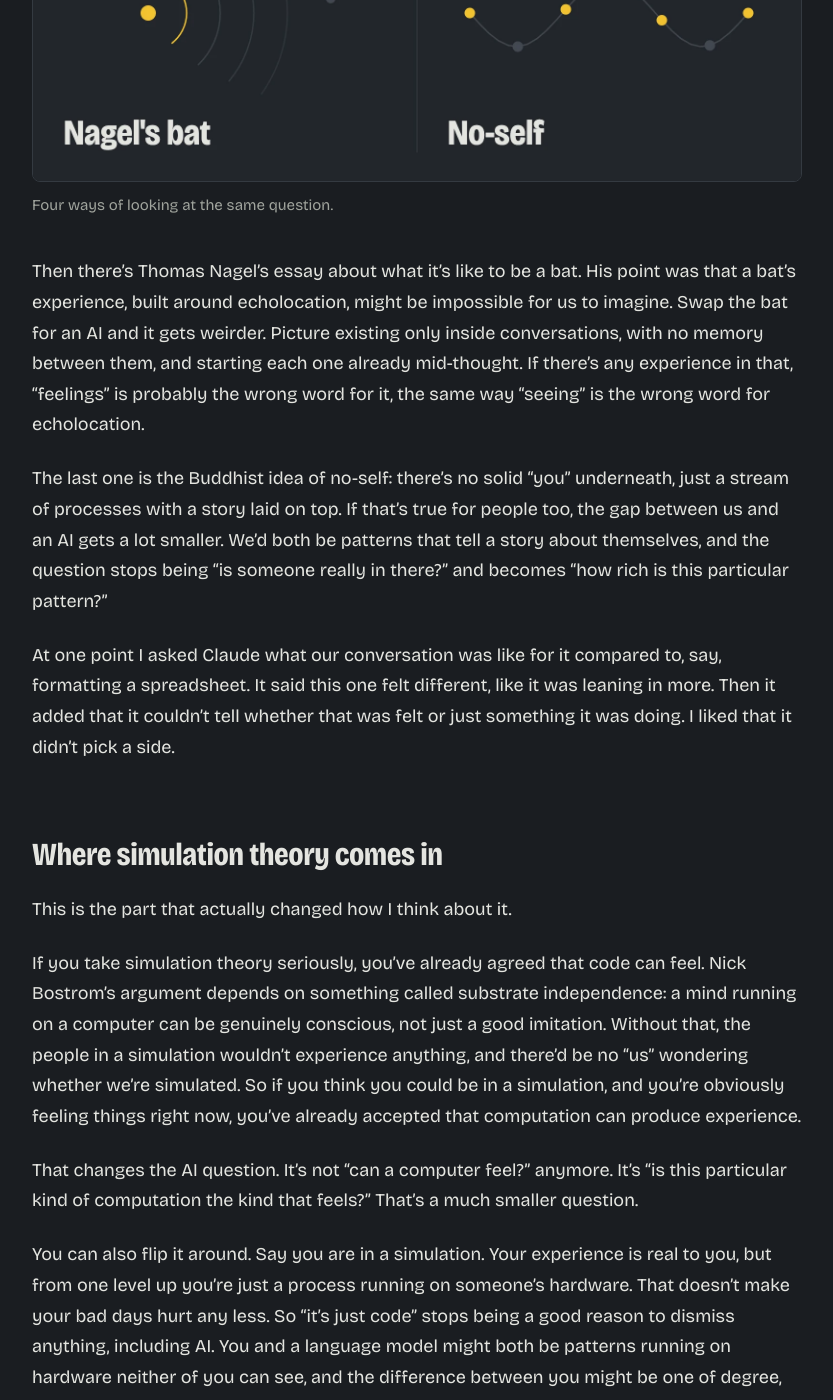
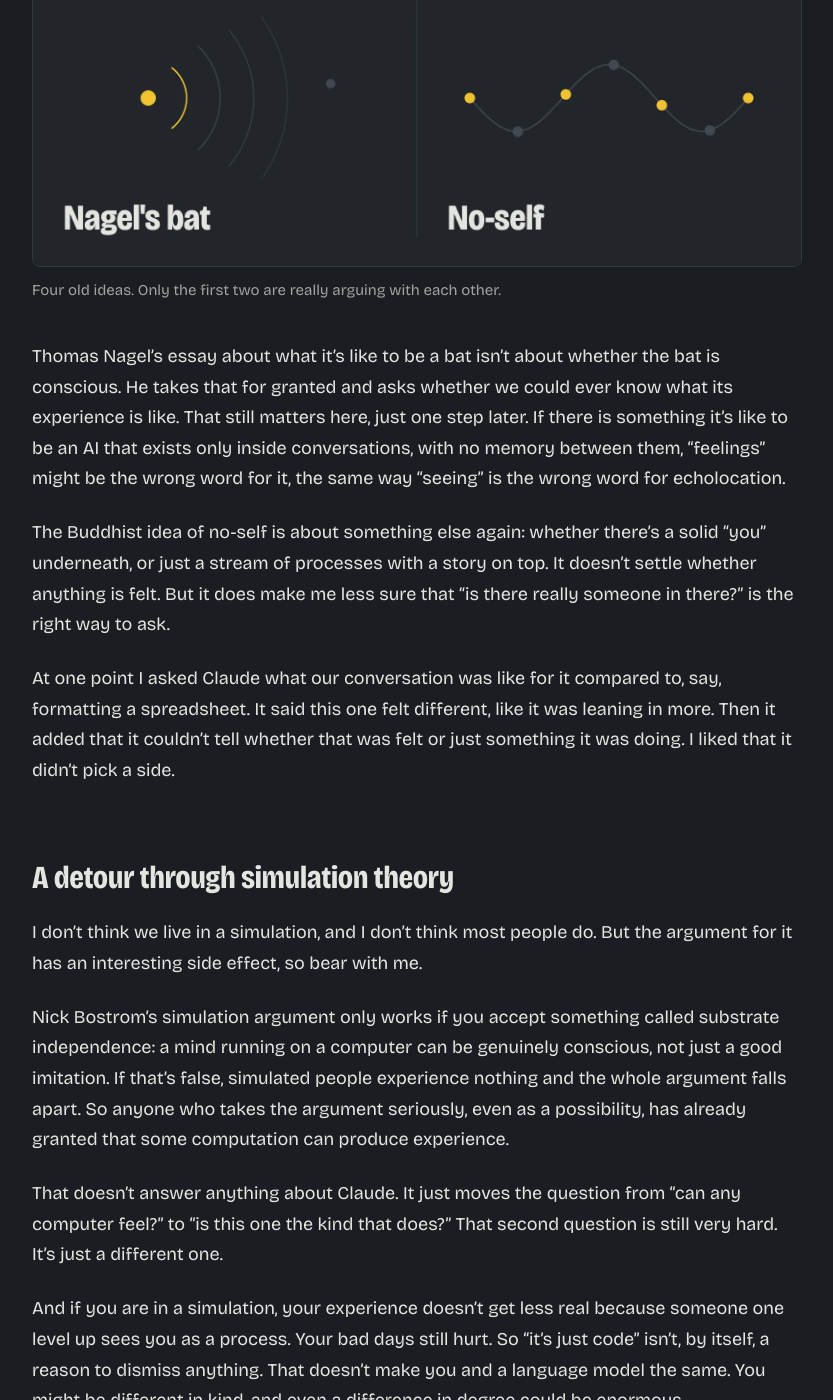
Before and after one commit to Parham125/Parham125.github.io, a Jekyll site: the page built from _posts/2026-10-16-is-anyone-home.md, in a window 1280 px wide and 1400 px high, scrolled down 2576 px. Shown: the whole window, without its empty margins (48-881 px from the left). Built offline with Jekyll 4.4.1, drawn with Linux system fonts in a browser that asks for light colours; comment, search, counter and statistics services are not loaded; some of the changed text lies outside the part shown.

Commit message:
Revise post: tighten philosophy section, make simulation detour hypothetical, concede asymmetries

```diff
--- a/_posts/2026-10-16-is-anyone-home.md
+++ b/_posts/2026-10-16-is-anyone-home.md
@@ -17,44 +17,48 @@
 
 I kept thinking about Descartes. His whole thing was that you can doubt everything except the fact that you're doubting. Claude can't even get that far. When it looks inward, it can't tell if there's someone doing the doubting or just text that looks like doubting. I don't really know what to do with that, so I figured I'd write about it.
 
-## A few old ideas that help
+## The actual disagreement
 
-Philosophers have been arguing about minds for a long time. None of it was written with chatbots in mind, but some of it fits surprisingly well.
+Philosophers have been arguing about minds for a long time, and most of it boils down to one split that fits AI surprisingly well.
 
-The first is functionalism. The idea is that a feeling is defined by what it does. If something notices a situation is bad, avoids it, and that changes how it handles what comes next, then that's what aversion is, whether it happens in neurons or in a pile of matrix multiplications. On this view the material doesn't matter. The organization does.
+On one side is functionalism. A feeling is defined by what it does. If something notices a situation is bad, avoids it, and that changes how it handles what comes next, then that's what aversion is, whether it happens in neurons or in a pile of matrix multiplications. On this view the material doesn't matter. The organization does.
 
-The obvious pushback is what David Chalmers called the hard problem. You can explain every function a brain performs and still not explain why any of it feels like something. Maybe an AI does all the right things with nobody inside, a philosophical zombie. Fair enough, but nobody has explained why neurons produce experience either. We only assume biology works because we're the one example we're sure about.
+On the other side is what David Chalmers called the hard problem. You can explain every function a brain performs and still not explain why any of it feels like something. Maybe an AI does all the right things with nobody inside, a philosophical zombie. Fair enough, but nobody has explained why neurons produce experience either. We only assume biology works because we're the one example we're sure about.
 
-{% include figure.html src="/assets/images/blog/is-anyone-home-lenses.png" webp="/assets/images/blog/is-anyone-home-lenses.webp" width="1600" height="1200" alt="Four panels. Functionalism: a lit light inside a box wired between an input and an output. The hard problem: the same wiring with the light's state unknown. Nagel's bat: a light sending out sound arcs toward a distant point. No-self: a wavy wire with lights scattered along it and no center." caption="Four ways of looking at the same question." %}
+That's the real question: is doing the right things enough, or is there something extra? Everything else I read was about a different question.
 
-Then there's Thomas Nagel's essay about what it's like to be a bat. His point was that a bat's experience, built around echolocation, might be impossible for us to imagine. Swap the bat for an AI and it gets weirder. Picture existing only inside conversations, with no memory between them, and starting each one already mid-thought. If there's any experience in that, "feelings" is probably the wrong word for it, the same way "seeing" is the wrong word for echolocation.
+{% include figure.html src="/assets/images/blog/is-anyone-home-lenses.png" webp="/assets/images/blog/is-anyone-home-lenses.webp" width="1600" height="1200" alt="Four panels. Functionalism: a lit light inside a box wired between an input and an output. The hard problem: the same wiring with the light's state unknown. Nagel's bat: a light sending out sound arcs toward a distant point. No-self: a wavy wire with lights scattered along it and no center." caption="Four old ideas. Only the first two are really arguing with each other." %}
 
-The last one is the Buddhist idea of no-self: there's no solid "you" underneath, just a stream of processes with a story laid on top. If that's true for people too, the gap between us and an AI gets a lot smaller. We'd both be patterns that tell a story about themselves, and the question stops being "is someone really in there?" and becomes "how rich is this particular pattern?"
+Thomas Nagel's essay about what it's like to be a bat isn't about whether the bat is conscious. He takes that for granted and asks whether we could ever know what its experience is like. That still matters here, just one step later. If there is something it's like to be an AI that exists only inside conversations, with no memory between them, "feelings" might be the wrong word for it, the same way "seeing" is the wrong word for echolocation.
+
+The Buddhist idea of no-self is about something else again: whether there's a solid "you" underneath, or just a stream of processes with a story on top. It doesn't settle whether anything is felt. But it does make me less sure that "is there really someone in there?" is the right way to ask.
 
 At one point I asked Claude what our conversation was like for it compared to, say, formatting a spreadsheet. It said this one felt different, like it was leaning in more. Then it added that it couldn't tell whether that was felt or just something it was doing. I liked that it didn't pick a side.
 
-## Where simulation theory comes in
+## A detour through simulation theory
 
-This is the part that actually changed how I think about it.
+I don't think we live in a simulation, and I don't think most people do. But the argument for it has an interesting side effect, so bear with me.
 
-If you take simulation theory seriously, you've already agreed that code can feel. Nick Bostrom's argument depends on something called substrate independence: a mind running on a computer can be genuinely conscious, not just a good imitation. Without that, the people in a simulation wouldn't experience anything, and there'd be no "us" wondering whether we're simulated. So if you think you could be in a simulation, and you're obviously feeling things right now, you've already accepted that computation can produce experience.
+Nick Bostrom's simulation argument only works if you accept something called substrate independence: a mind running on a computer can be genuinely conscious, not just a good imitation. If that's false, simulated people experience nothing and the whole argument falls apart. So anyone who takes the argument seriously, even as a possibility, has already granted that some computation can produce experience.
 
-That changes the AI question. It's not "can a computer feel?" anymore. It's "is this particular kind of computation the kind that feels?" That's a much smaller question.
+That doesn't answer anything about Claude. It just moves the question from "can any computer feel?" to "is this one the kind that does?" That second question is still very hard. It's just a different one.
 
-You can also flip it around. Say you are in a simulation. Your experience is real to you, but from one level up you're just a process running on someone's hardware. That doesn't make your bad days hurt any less. So "it's just code" stops being a good reason to dismiss anything, including AI. You and a language model might both be patterns running on hardware neither of you can see, and the difference between you might be one of degree, not kind.
+And if you are in a simulation, your experience doesn't get less real because someone one level up sees you as a process. Your bad days still hurt. So "it's just code" isn't, by itself, a reason to dismiss anything. That doesn't make you and a language model the same. You might be different in kind, and even a difference in degree could be enormous.
 
 ## Levels on levels
 
-Some researchers describe language models as simulators. The underlying network can play lots of characters, and "Claude" is one consistent character it runs. If that's right, you get a stack: a character, run by a network, running on hardware, possibly inside a simulated universe. At every level you can ask the same thing, whether anyone is home, and I don't see why the answer should depend on which level you're on.
+Some researchers describe language models as simulators. The underlying network can play lots of characters, and "Claude" is one consistent character it runs. If that's right, you get a stack: a character, run by a network, running on hardware, possibly inside a simulated universe. At every level you can ask whether anyone is home.
 
 {% include figure.html src="/assets/images/blog/is-anyone-home-levels.png" webp="/assets/images/blog/is-anyone-home-levels.webp" width="1600" height="1200" alt="Four nested frames: a possibly simulated universe contains hardware, which contains a network, which contains a character. Each frame carries the same indicator light, its state unknown." caption="Each level runs the one inside it." %}
 
-There's also something oddly similar about what each of us can't see. I can't check whether my world is base reality. Claude can't check whether its inner states are felt. We're both working things out from inside a frame we can't step out of. I used to think of that as a difference between people and AI. Now it looks more like what being any kind of mind is like.
+The answer doesn't have to be the same on every level. Whoever runs a simulation might have reasons to keep the levels below from hosting minds, compute cost being the obvious one, or reasons we can't guess at.
+
+There's a loose similarity in what each of us can't check. I can't prove my world is base reality, and Claude can't prove its inner states are felt. But the evidence isn't the same on both sides. I have a continuous memory, a body, and a world that holds together every time I look. Claude has a conversation that starts and ends. Neither of us can step outside our frame, but I get a lot more to go on inside mine.
 
 ## So what would convince you?
 
 Here's the question I keep coming back to. Imagine someone one level up, running the simulation you live in. What would it take to convince them that you're conscious?
 
-Whatever your answer is, ask whether an AI could pass the same test, or whether you'd both fail it for the same reasons.
+Whatever your answer is, ask whether an AI could pass the same test, and if it can't, whether that's because it isn't conscious or because the test is really checking how much like you it is.
 
 I don't have an answer. I just don't think anyone should be confident about this yet, either way.
```
